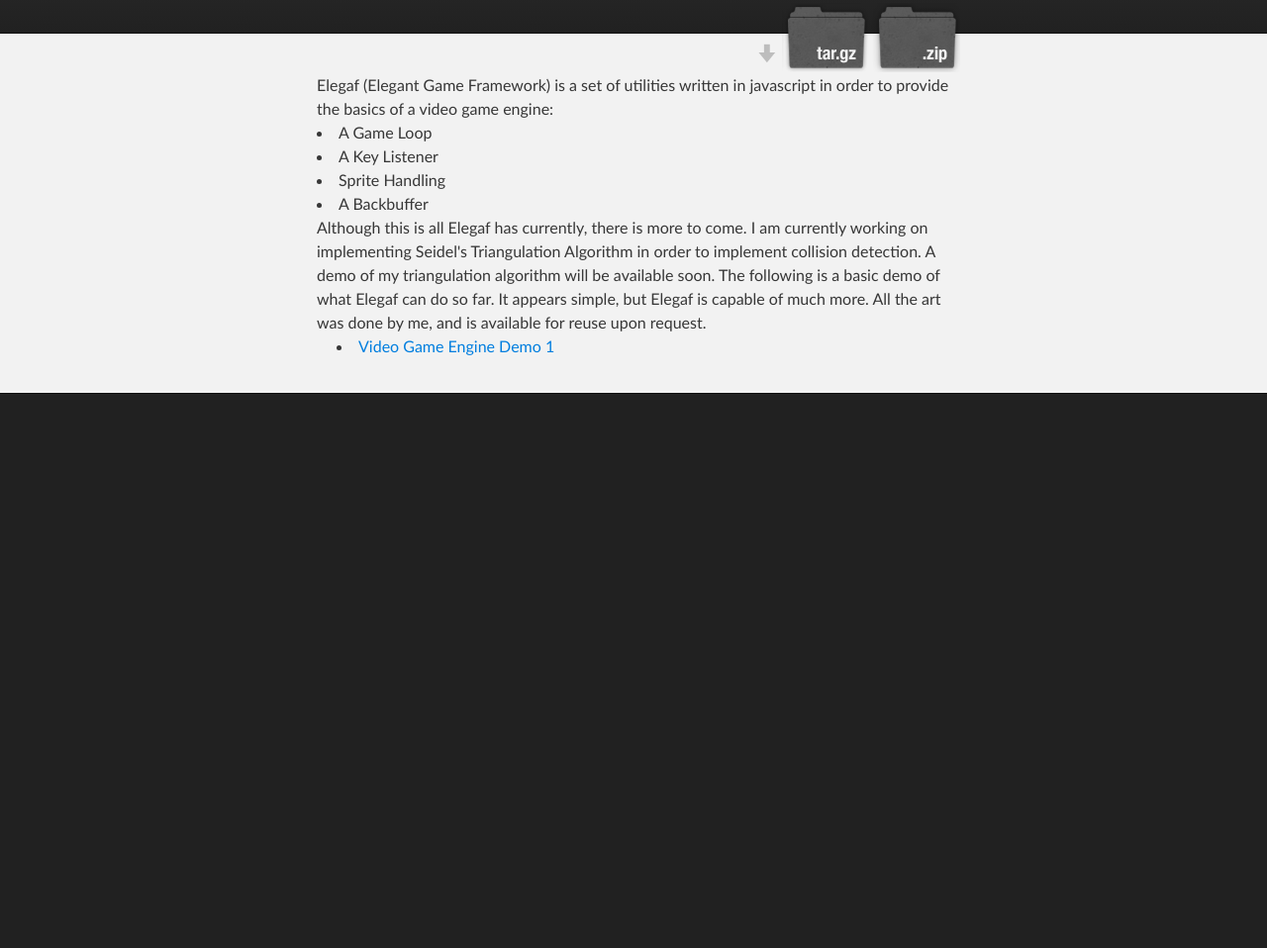
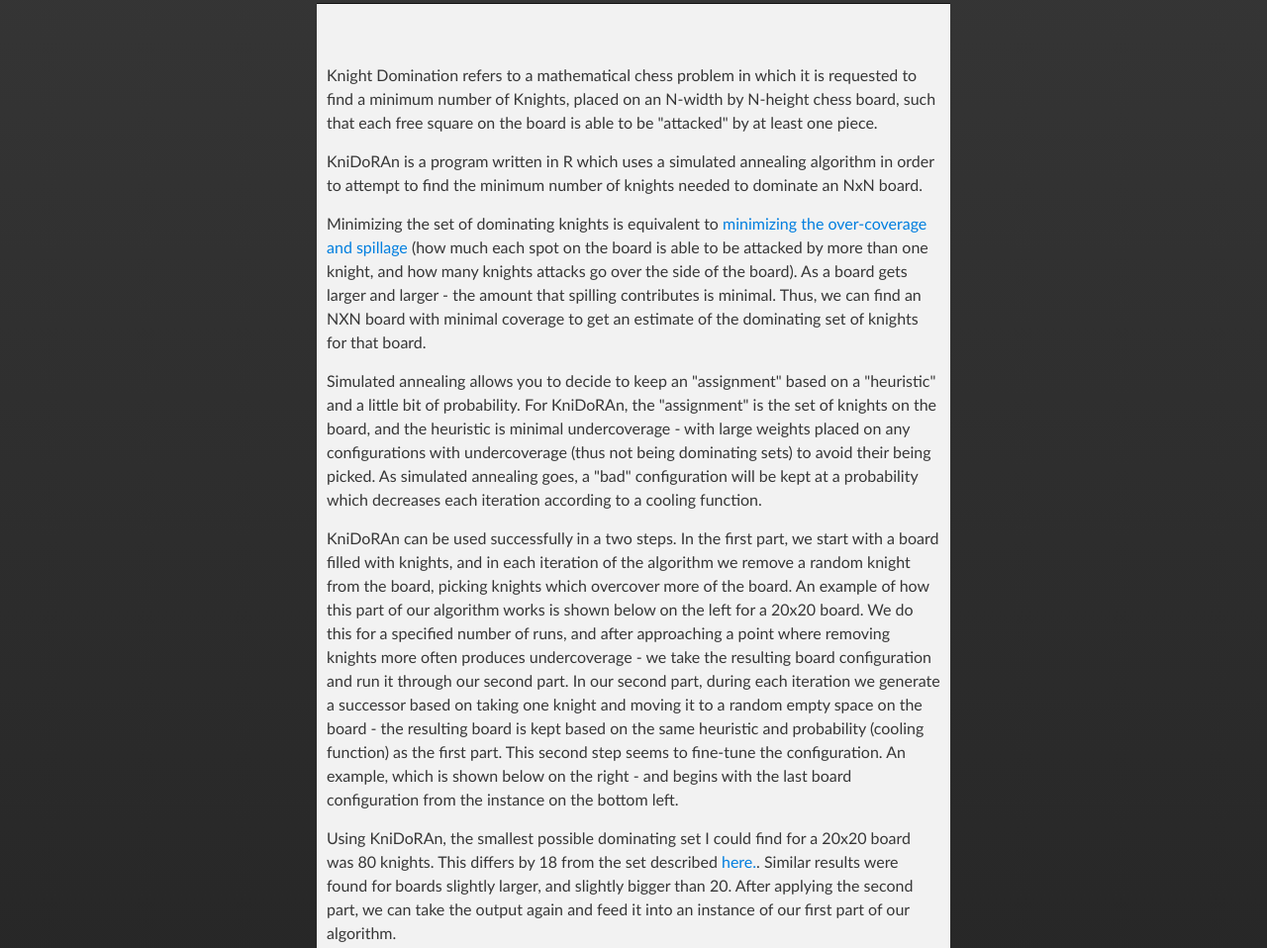
Before and after one commit to apathinwalking/knidoran, a plain HTML site: page index.html in a window 1280 px wide. Shown: the part 200-1158 px from the top of the page at 99% size. Before the commit the page ends 800 px from the top, so only its background shows below. Drawn offline with Linux system fonts and the light colour scheme.

Commit message:
descripion
Added description to project page

```diff
--- a/index.html
+++ b/index.html
@@ -27,6 +27,17 @@
           <h1 id="project_title">KniDoRAn</h1>
           <h2 id="project_tagline">Knight Domination in R with Simulated Annealing</h2>
 
+          <div id="main_content_wrap" class="outer">
+          <section id="main_content" class="inner">
+          <p> Knight Domination refers to a mathematical chess problem in which it is requested to find a minimum number of Knights, placed on an N-width by N-height chess board, such that each free square on the board is able to be "attacked" by at least one piece. </p>
+          KniDoRAn is a program written in R which uses a simulated annealing algorithm in order to attempt to find the minimum number of knights needed to dominate an NxN board.</p>
+          <p> Minimizing the set of dominating knights is equivalent to <a href="http://home.earthlink.net/~morgenstern/large/center.html">minimizing the over-coverage and spillage</a> (how much each spot on the board is able to be attacked by more than one knight, and how many knights attacks go over the side of the board). As a board gets larger and larger - the amount that spilling contributes is minimal. Thus, we can find an NXN board with minimal coverage to get an estimate of the dominating set of knights for that board. </p>
+          <p> Simulated annealing allows you to decide to keep an "assignment" based on a "heuristic" and a little bit of probability. For KniDoRAn, the "assignment" is the set of knights on the board, and the heuristic is minimal undercoverage - with large weights placed on any configurations with undercoverage (thus not being dominating sets) to avoid their being picked. As simulated annealing goes, a "bad" configuration will be kept at a probability which decreases each iteration according to a cooling function. </p>
+          <p>
+          KniDoRAn can be used successfully in a two steps. In the first part, we start with a board filled with knights, and in each iteration of the algorithm we remove a random knight from the board, picking knights which overcover more of the board. An example of how this part of our algorithm works is shown below on the left for a 20x20 board. We do this for a specified number of runs, and after approaching a point where removing knights more often produces undercoverage - we take the resulting board configuration and run it through our second part. In our second part, during each iteration we generate a successor based on taking one knight and moving it to a random empty space on the board - the resulting board is kept based on the same heuristic and probability (cooling function) as the first part. This second step seems to fine-tune the configuration. An example, which is shown below on the right - and begins with the last board configuration from the instance on the bottom left.</p>
+          <p>Using KniDoRAn, the smallest possible dominating set I could find for a 20x20 board was 80 knights. This differs by 18 from the set described <a href="http://home.earthlink.net/~morgenstern/solution/intro.html">here.</a>. Similar results were found for boards slightly larger, and slightly bigger than 20. After applying the second part, we can take the output again and feed it into an instance of our first part of our algorithm. </p>
+          <img src="images/Rplot1.png" alt="plot1" style="width:45%;height:45%">
+          <img src="images/Rplot2.png" alt="plot2" style="width:45%;height:45%">
             <section id="downloads">
               <a class="zip_download_link" href="https://github.com/apathinwalking/elegaf/zipball/master">Download this project as a .zip file</a>
               <a class="tar_download_link" href="https://github.com/apathinwalking/elegaf/tarball/master">Download this project as a tar.gz file</a>
@@ -37,17 +48,6 @@
     <!-- MAIN CONTENT -->
     <div id="main_content_wrap" class="outer">
       <section id="main_content" class="inner">
-       Elegaf (Elegant Game Framework) is a set of utilities written in javascript in order to provide the basics of a video game engine:
-          <li>A Game Loop</li>
-          <li>A Key Listener</li>
-          <li>Sprite Handling</li>
-          <li>A Backbuffer</li>
-       Although this is all Elegaf has currently, there is more to come. I am currently working on implementing Seidel's Triangulation Algorithm in order to implement collision detection.
-       A demo of my triangulation algorithm will be available soon. The following is a basic demo of what Elegaf can do so far. It appears simple, but Elegaf is capable of much more. All the art was done by me, and is available for reuse upon request.
-        <nav>
-            <ul>
-                <li><a href="engine-demo/index.html">Video Game Engine Demo 1</a></li>
-            </ul>
-        </nav>
+
   </body>
 </html>
```
